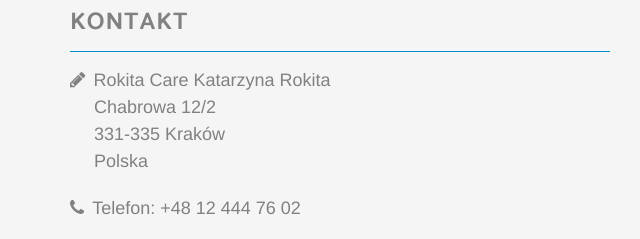
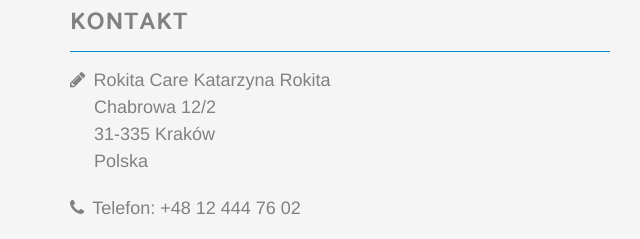
Before and after one commit to rokitacare/rokitacare.github.io, a website: page index.html in a window 1280 px wide. Shown: the part 3080-3319 px from the top of the page, 0-640 px from the left. Drawn offline with nearby package versions, Linux system fonts and the light colour scheme; a web font is replaced by a local one.

Commit message:
Update index.html

```diff
--- a/index.html
+++ b/index.html
@@ -256,7 +256,7 @@ Mamy świadomość, że jest to możliwe tylko dzięki wykwalifikowanemu persone
                     <div class="col-md-5 wow animated fadeInRight">
                         <address class="contact-details">
                             <h3>Kontakt</h3>
-                            <p><i class="fa fa-pencil"></i>Rokita Care Katarzyna Rokita <br><span><i></i><i></i><i></i>Chabrowa 12/2 <br></span> <span><i></i><i></i><i></i>331-335 Kraków <br></span><span><i></i><i></i><i></i>Polska</span></p>
+                            <p><i class="fa fa-pencil"></i>Rokita Care Katarzyna Rokita <br><span><i></i><i></i><i></i>Chabrowa 12/2 <br></span> <span><i></i><i></i><i></i>31-335 Kraków <br></span><span><i></i><i></i><i></i>Polska</span></p>
                             <p><i class="fa fa-phone"></i>Telefon: +48 12 444 76 02</p>
                             <p><i class="fa fa-phone"></i>Telefon: +48 513 780 922</p>
                             <p><i class="fa fa-phone"></i>Telefon: +48 506 911 595</p>
```
